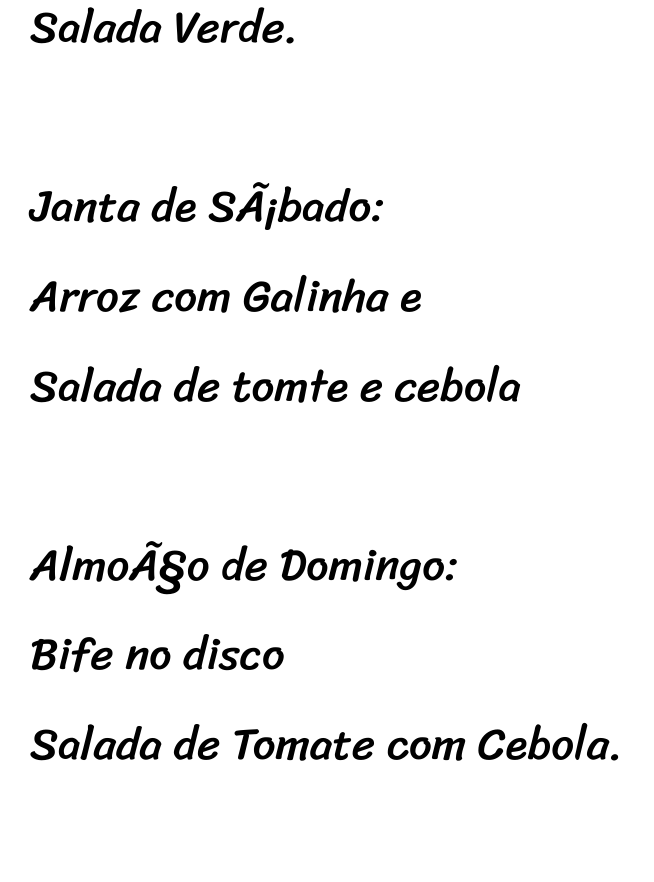
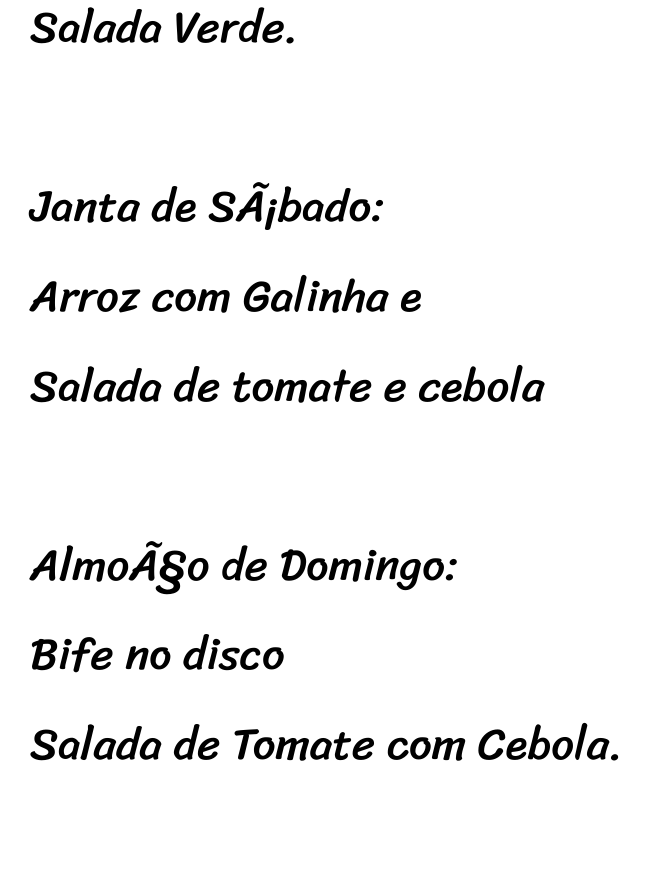
Before and after one commit to Rejane22Silva/acampamento, a plain HTML site: page index.html in a window 1280 px wide. Shown: the part 2559-3441 px from the top of the page, without its empty margins (0-654 px from the left). Drawn offline with Linux system fonts and the light colour scheme.

Commit message:
arrumei o portugues kkk

```diff
--- a/index.html
+++ b/index.html
@@ -63,7 +63,7 @@
         <P>
             Janta de Sábado: <br>
             Arroz com Galinha e <br>
-            Salada de tomte e cebola
+            Salada de tomate e cebola
 
         </P>
 
```
